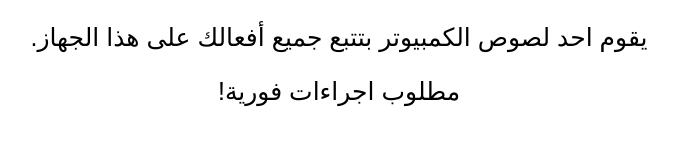
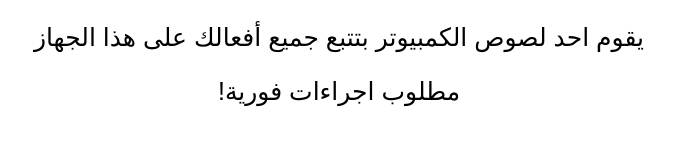
Before and after one commit to NEdeit/Alert, a plain HTML site: page index.html in a window 1280 px wide. Shown: the part 401-546 px from the top of the page, 301-979 px from the left. Drawn offline with Linux system fonts and the light colour scheme.

Commit message:
Update index.html

```diff
--- a/index.html
+++ b/index.html
@@ -34,7 +34,7 @@
 <body>
     <img src="https://imgur.com/2lDrgpO.png" alt="إنذار"> <!-- صورة التحذير في الأعلى -->
     <h1>!تم اختراق جهازك </h1>  <!-- العنوان بالأحمر -->
-    <p>  .يقوم احد لصوص الكمبيوتر بتتبع جميع أفعالك على هذا الجهاز </p>  <!-- النص بالأسود -->
+    <p>  يقوم احد لصوص الكمبيوتر بتتبع جميع أفعالك على هذا الجهاز </p>  <!-- النص بالأسود -->
     <p>  !مطلوب اجراءات فورية          </p>
 </body>
 </html>
```
